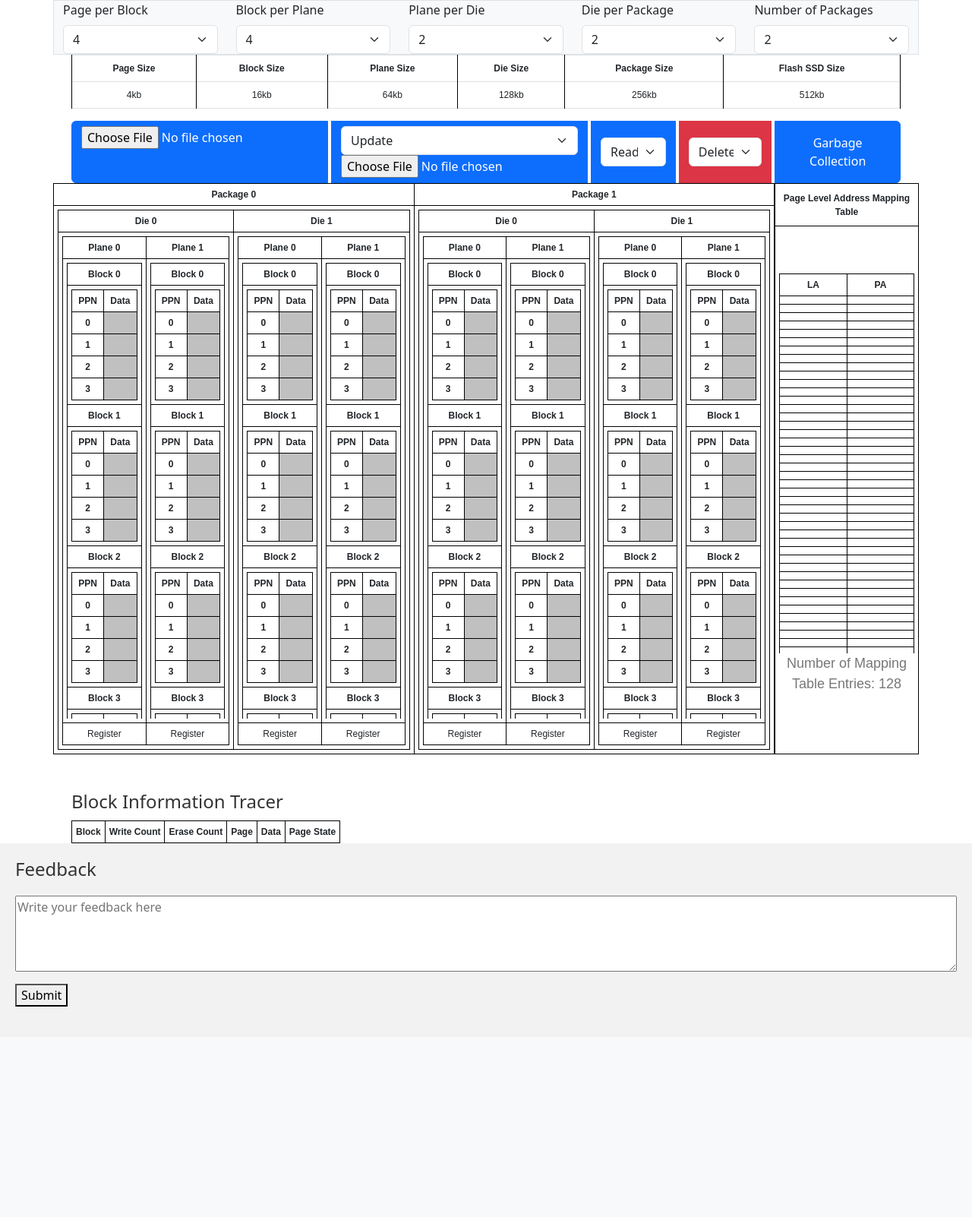
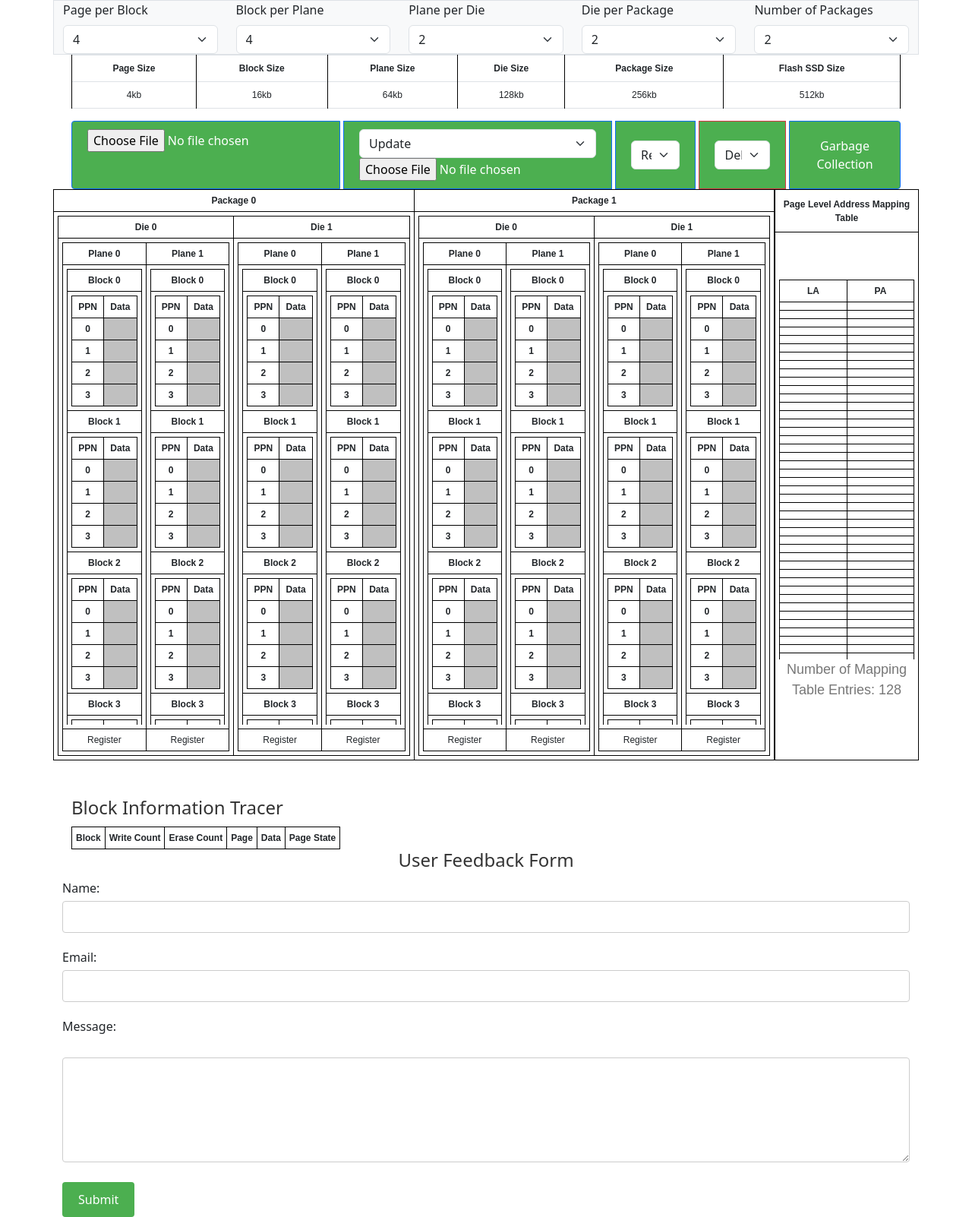
Before and after one commit to bithabib/flash_ssd_simulator_web, a Python web app: template templates/flash_memory.html in a window 1280 px wide. Shown: the part 171-1773 px from the top of the page at 76% size. Before the commit the page ends 1496 px from the top, so only its background shows below. Run offline with Jinja, Linux system fonts and the light colour scheme; the template is opened without the code that fills it, so the values that code supplies are empty.

Commit message:
Getting feedback through email setup

```diff
--- a/src/css/comments_section.css
+++ b/src/css/comments_section.css
@@ -1,77 +1,45 @@
-.feedback-section {
-    background-color: #f2f2f2;
-    padding: 20px;
-}
-
-.feedback-section h2 {
+.form-group {
     margin-bottom: 20px;
   }
 
-#feedback-form {
-    margin-bottom: 20px;
+  label {
+    display: block;
+    margin-bottom: 5px;
   }
 
-#feedback-input {
+  input[type="text"],
+  input[type="email"],
+  textarea {
     width: 100%;
-    height: 100px;
-    resize: vertical;
-    margin-bottom: 10px;
+    padding: 8px;
+    border-radius: 4px;
+    border: 1px solid #ccc;
   }
 
-#comments-container {
-    margin-top: 20px;
+  textarea {
+    resize: vertical;
   }
 
-.comment {
-    display: flex;
-    margin-bottom: 20px;
-    border: 1px solid #ccc;
-    padding: 10px;
-    border-radius: 5px;
-}
-
-.comment img {
-    width: 50px;
-    height: 50px;
-    border-radius: 50%;
-    margin-right: 10px;
-}
-
-.comment-content {
-    display: flex;
-    flex-direction: column;
-}
-
-.comment-content h3 {
-    margin: 0;
-}
-
-.comment-content p {
-    margin: 5px 0;
-}
-
-.comment-actions {
-    display: flex;
-    align-items: center;
-    margin-top: 10px;
-}
-
-.comment-actions .like-button {
-    display: flex;
-    align-items: center;
-    padding: 5px;
-    margin-right: 10px;
+  .btn {
+    display: inline-block;
+    padding: 10px 20px;
+    background-color: #4CAF50;
+    color: #fff;
+    text-align: center;
+    border-radius: 4px;
+    text-decoration: none;
     cursor: pointer;
   }
 
-.comment-actions .like-button:hover {
-    background-color: #eee;
+  .btn:hover {
+    background-color: #45a049;
   }
 
-.comment-actions .like-button i {
-    margin-right: 5px;
+  .message-success {
+    margin-top: 20px;
+    padding: 10px;
+    background-color: #d4edda;
+    color: #155724;
+    border-radius: 4px;
+    border: 1px solid #c3e6cb;
   }
-
-.comment-actions .like-count {
-    font-weight: bold;
-}
--- a/templates/flash_memory.html
+++ b/templates/flash_memory.html
@@ -1312,13 +1312,29 @@
         </div>
     </div>
     <div class="feedback-section">
-        <h2>Feedback</h2>
-        <form id="feedback-form">
-            <textarea id="feedback-input" placeholder="Write your feedback here"></textarea>
-            <button type="submit">Submit</button>
-        </form>
-        <div id="comments-container">
-            <!-- User comments and admin replies will be dynamically added here -->
+        <div class="container">
+            <h2 style="text-align: center;">User Feedback Form</h2>
+
+            <form id="feedbackForm">
+                <div class="form-group">
+                    <label for="name">Name:</label>
+                    <input type="text" id="name" name="name" required>
+                </div>
+
+                <div class="form-group">
+                    <label for="email">Email:</label>
+                    <input type="email" id="email" name="email" required>
+                </div>
+
+                <div class="form-group">
+                    <label for="message">Message:</label><br>
+                    <textarea id="message" name="message" rows="5" required></textarea>
+                </div>
+
+                <button type="submit" class="btn">Submit</button>
+            </form>
+
+            <div id="feedbackMessage" class="message-success" style="display: none;"></div>
         </div>
     </div>
 
--- a/views/feedback.js
+++ b/views/feedback.js
@@ -1,57 +1,64 @@
-const form = document.getElementById("feedback-form");
-const commentsContainer = document.getElementById("comments-container");
+var form_id_js = "feedbackForm";
 
-form.addEventListener("submit", function (e) {
-  e.preventDefault();
+function js_onSuccess() {
+  var feedbackMessage = document.getElementById("feedbackMessage");
+  feedbackMessage.innerText = "Email Successfully Sent!";
+  feedbackMessage.style.display = "block";
+  document.getElementById(form_id_js).reset();
+}
 
-  const feedbackInput = document.getElementById("feedback-input");
-  const feedbackText = feedbackInput.value.trim();
+function js_onError(error) {
+  var feedbackMessage = document.getElementById("feedbackMessage");
+  feedbackMessage.innerText = "Email could not be sent.";
+  feedbackMessage.style.display = "block";
+}
 
-  if (feedbackText !== "") {
-    const comment = createComment(feedbackText);
-    commentsContainer.prepend(comment);
+var sendButton = document.getElementById("feedbackForm").querySelector("button[type='submit']");
 
-    feedbackInput.value = "";
+function js_send(event) {
+  event.preventDefault();
+
+  sendButton.innerText = "Sending...";
+  sendButton.disabled = true;
+
+  var request = new XMLHttpRequest();
+  request.onreadystatechange = function () {
+    if (request.readyState == 4) {
+      if (request.status == 200) {
+        js_onSuccess();
+      } else {
+        js_onError(request.response);
       }
-});
+      sendButton.innerText = "Submit";
+      sendButton.disabled = false;
+    }
+  };
 
-function createComment(text) {
-  const comment = document.createElement("div");
-  comment.classList.add("comment");
+  var name = document.getElementById("name").value;
+  var email = document.getElementById("email").value;
+  var message = document.getElementById("message").value;
 
-  const avatar = document.createElement("img");
-//   avatar.src = "../src/logo/user.jpg";
-  avatar.alt = "User Avatar";
+  var data_js = {
+    "access_token": "rp8thxqxvee0fpz3lvw6qr39",
+    "subject": "User Feedback",
+    "text": "Name: " + name + "\nEmail: " + email + "\nMessage: " + message
+  };
 
-  const commentContent = document.createElement("div");
-  commentContent.classList.add("comment-content");
+  var params = toParams(data_js);
 
-  const username = document.createElement("h3");
-  username.textContent = "User";
+  request.open("POST", "https://postmail.invotes.com/send", true);
+  request.setRequestHeader("Content-type", "application/x-www-form-urlencoded");
 
-  const commentText = document.createElement("p");
-  commentText.textContent = text;
+  request.send(params);
+}
 
-  commentContent.appendChild(username);
-  commentContent.appendChild(commentText);
+sendButton.addEventListener("click", js_send);
 
-  const commentActions = document.createElement("div");
-  commentActions.classList.add("comment-actions");
+function toParams(data_js) {
+  var form_data = [];
+  for (var key in data_js) {
+    form_data.push(encodeURIComponent(key) + "=" + encodeURIComponent(data_js[key]));
+  }
 
-  const likeButton = document.createElement("div");
-  likeButton.classList.add("like-button");
-  likeButton.innerHTML = '<i class="fas fa-thumbs-up"></i>Like';
-
-  const likeCount = document.createElement("span");
-  likeCount.classList.add("like-count");
-  likeCount.textContent = "0";
-
-  commentActions.appendChild(likeButton);
-  commentActions.appendChild(likeCount);
-
-  comment.appendChild(avatar);
-  comment.appendChild(commentContent);
-  comment.appendChild(commentActions);
-
-  return comment;
+  return form_data.join("&");
 }
```
Lines whose indentation alone changed are shown as unchanged.
